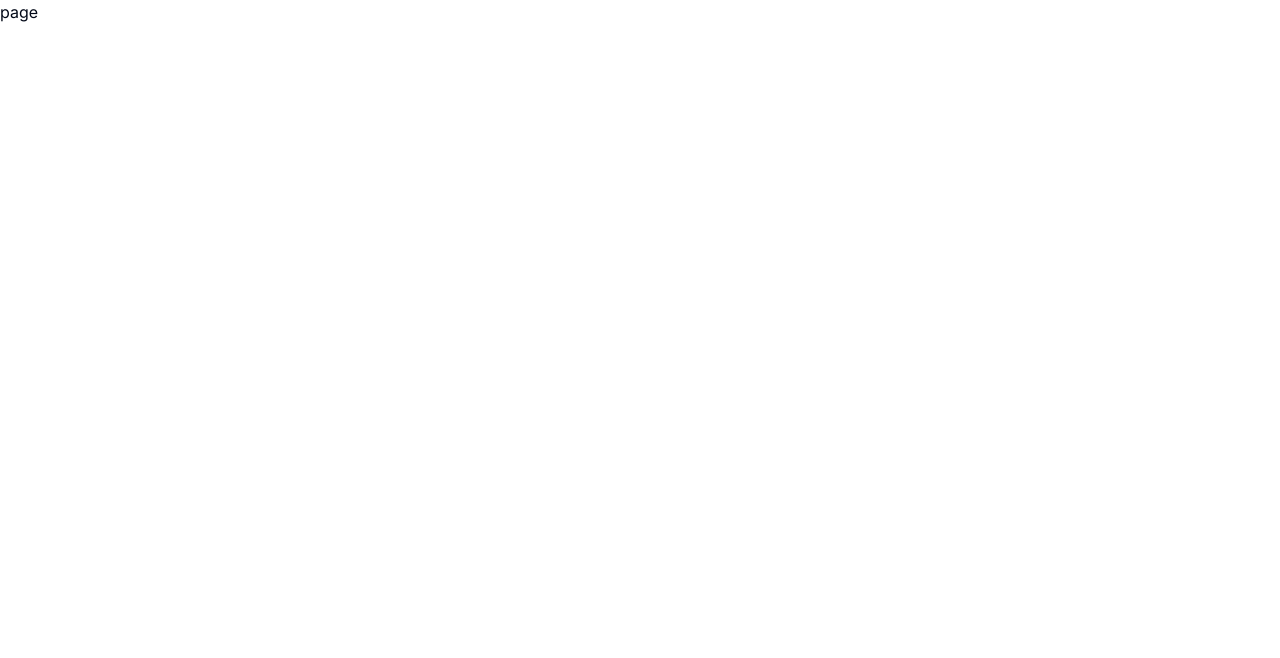
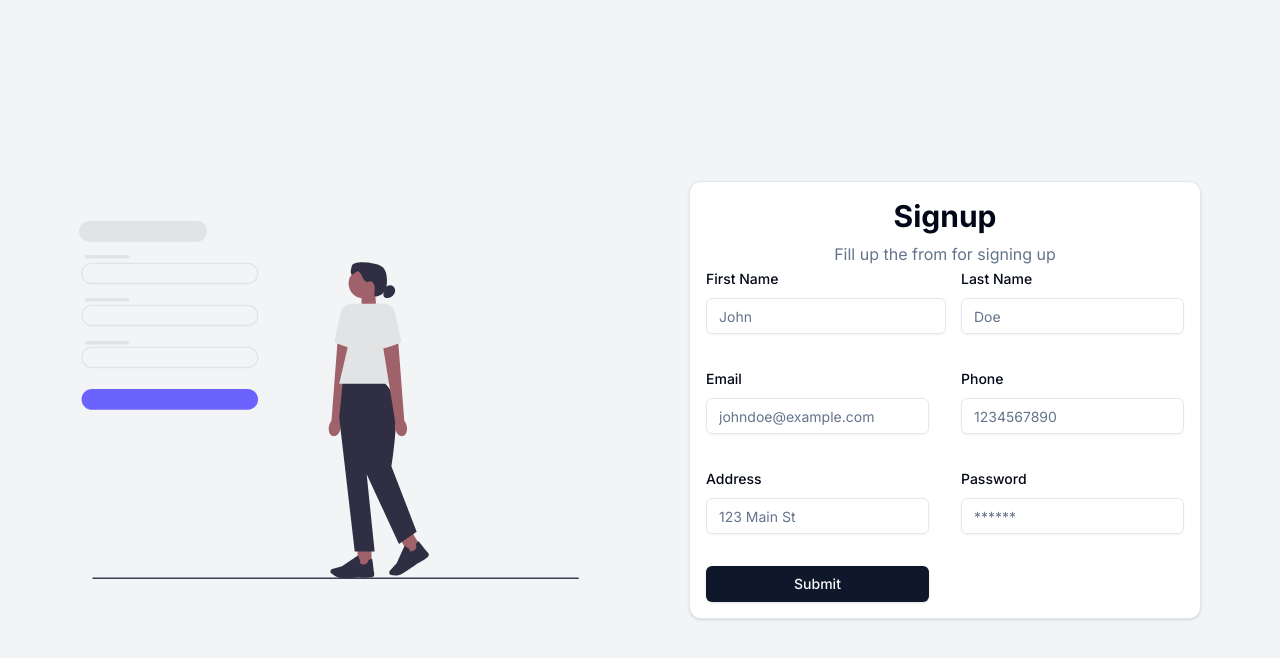
Before and after one commit to kdipto1/ShopTal-client, a Next.js app: page /signup in a window 1280 px wide. Shown: the top 658 px of the page. Built offline with nearby package versions, Linux system fonts and the light colour scheme.

Commit message:
ADDED: signup page added with signup form

```diff
--- a/src/app/layout.tsx
+++ b/src/app/layout.tsx
@@ -19,7 +19,7 @@ export default function RootLayout({
       <head>
         <meta name="viewport" content="width=device-width, initial-scale=1.0" />
       </head>
-      <body className={inter.className}>{children}</body>
+      <body className={`bg-gray-100 ${inter.className}`}>{children}</body>
     </html>
   );
 }
--- a/src/app/login/page.tsx
+++ b/src/app/login/page.tsx
@@ -1,21 +1,25 @@
 import LoginForm from "@/components/login-page-components/LoginForm";
 import second from "@/app/assets/undraw_access_account_re_8spm.svg";
 import Image from "next/image";
+import { Card } from "@/components/shadcn-ui/card";
 
 export default function LoginPage() {
   return (
-    <div className="h-screen p-8 bg-gray-100 flex flex-col-reverse md:flex-row justify-around items-center">
+    <div className="h-screen p-8  flex flex-col-reverse md:flex-row justify-around items-center gap-4">
       <div>
         <Image src={second} alt="login image" width={500} height={500} />
       </div>
       <div className="max-w-lg">
+        <Card className="mx-auto p-4">
           <div className="grid gap-2 text-center">
             <h1 className="text-3xl font-bold">Login</h1>
             <p className="text-balance text-muted-foreground">
-            Enter your phone number and password below to login to your account
+              Enter your phone number and password below to login to your
+              account
             </p>
           </div>
           <LoginForm />
+        </Card>
       </div>
     </div>
   );
--- a/src/app/signup/page.tsx
+++ b/src/app/signup/page.tsx
@@ -1,5 +1,27 @@
+import SignupForm from "@/components/signup-page-components/SignupForm";
+import Image from "next/image";
+import signup from "@/app/assets/undraw_sign_up_n6im.svg";
+import { Card } from "@/components/shadcn-ui/card";
+
 const page = () => {
-  return <div>page</div>;
+  return (
+    <div className="h-screen p-8  flex flex-col-reverse md:flex-row justify-around items-center gap-4">
+      <div>
+        <Image src={signup} alt="signup page image" width={500} height={500} />
+      </div>
+      <div className="max-w-lg">
+        <Card className="mx-auto p-4">
+          <div className="grid gap-2 text-center">
+            <h1 className="text-3xl font-bold">Signup</h1>
+            <p className="text-balance text-muted-foreground">
+              Fill up the from for signing up
+            </p>
+          </div>
+          <SignupForm />
+        </Card>
+      </div>
+    </div>
+  );
 };
 
 export default page;
--- /dev/null
+++ b/src/components/signup-page-components/SignupForm.tsx
@@ -0,0 +1,173 @@
+"use client";
+
+import { zodResolver } from "@hookform/resolvers/zod";
+import { useForm } from "react-hook-form";
+import { z } from "zod";
+import {
+  Form,
+  FormControl,
+  FormField,
+  FormItem,
+  FormLabel,
+  FormMessage,
+} from "../shadcn-ui/form";
+import { Input } from "../shadcn-ui/input";
+import { Button } from "../shadcn-ui/button";
+
+const formSchema = z.object({
+  phone: z.string().min(10, {
+    message: "10 digit phone number required",
+  }),
+  password: z.string().min(6, {
+    message: "Password must be at least 2 characters.",
+  }),
+  firstName: z.string().min(2, {
+    message: "First name must be at least 2 characters",
+  }),
+  lastName: z.string().min(2, {
+    message: "Last name must be at least 2 characters",
+  }),
+  email: z.string().email({
+    message: "Email is required",
+  }),
+  address: z.string({
+    message: "Address is required",
+  }),
+});
+
+const SignupForm = () => {
+  const form = useForm<z.infer<typeof formSchema>>({
+    resolver: zodResolver(formSchema),
+    defaultValues: {
+      firstName: "",
+      lastName: "",
+      email: "",
+      phone: "",
+      address: "",
+      password: "",
+    },
+  });
+
+  const onSubmit = async (values: z.infer<typeof formSchema>) => {
+    console.log(values);
+    const phone = `${values.phone.slice(0, 3)}-${values.phone.slice(
+      3,
+      6
+    )}-${values.phone.slice(6, 10)}`;
+    const password = values.password;
+    const firstName = values.firstName;
+    const lastName = values.lastName;
+    const email = values.email;
+    const address = values.address;
+    const response = await fetch("http://localhost:5000/api/v1/auth/signup", {
+      method: "POST",
+      headers: { "Content-Type": "application/json" },
+      body: JSON.stringify({
+        firstName,
+        lastName,
+        email,
+        phone,
+        address,
+        password,
+      }),
+    });
+    const data = await response.json();
+    console.log(data);
+  };
+  return (
+    <Form {...form}>
+      <form
+        onSubmit={form.handleSubmit(onSubmit)}
+        className=" grid grid-cols-1 md:grid-cols-2 gap-8 "
+      >
+        <FormField
+          control={form.control}
+          name="firstName"
+          render={({ field }) => (
+            <FormItem className="min-w-40 md:min-w-60">
+              <FormLabel>First Name</FormLabel>
+              <FormControl>
+                <Input type="text" placeholder="John" {...field} />
+              </FormControl>
+              <FormMessage />
+            </FormItem>
+          )}
+        />
+        <FormField
+          control={form.control}
+          name="lastName"
+          render={({ field }) => (
+            <FormItem className="min-w-40 md:min-w-52">
+              <FormLabel>Last Name</FormLabel>
+              <FormControl>
+                <Input type="text" placeholder="Doe" {...field} />
+              </FormControl>
+              <FormMessage />
+            </FormItem>
+          )}
+        />
+        <FormField
+          control={form.control}
+          name="email"
+          render={({ field }) => (
+            <FormItem className="min-w-40 md:min-w-52">
+              <FormLabel>Email</FormLabel>
+              <FormControl>
+                <Input
+                  type="email"
+                  placeholder="johndoe@example.com"
+                  {...field}
+                />
+              </FormControl>
+              <FormMessage />
+            </FormItem>
+          )}
+        />
+        <FormField
+          control={form.control}
+          name="phone"
+          render={({ field }) => (
+            <FormItem className="min-w-40 md:min-w-52">
+              <FormLabel>Phone</FormLabel>
+              <FormControl>
+                <Input type="tel" placeholder="1234567890" {...field} />
+              </FormControl>
+              <FormMessage />
+            </FormItem>
+          )}
+        />
+        <FormField
+          control={form.control}
+          name="address"
+          render={({ field }) => (
+            <FormItem className="min-w-40 md:min-w-52">
+              <FormLabel>Address</FormLabel>
+              <FormControl>
+                <Input type="text" placeholder="123 Main St" {...field} />
+              </FormControl>
+              <FormMessage />
+            </FormItem>
+          )}
+        />
+        <FormField
+          control={form.control}
+          name="password"
+          render={({ field }) => (
+            <FormItem className="min-w-40 md:min-w-52">
+              <FormLabel>Password</FormLabel>
+              <FormControl>
+                <Input type="password" placeholder="******" {...field} />
+              </FormControl>
+              <FormMessage />
+            </FormItem>
+          )}
+        />
+        <Button className="" type="submit">
+          Submit
+        </Button>
+      </form>
+    </Form>
+  );
+};
+
+export default SignupForm;
```
Lines whose indentation alone changed are shown as unchanged.
